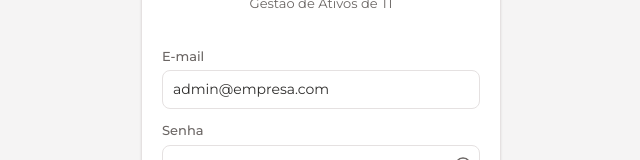
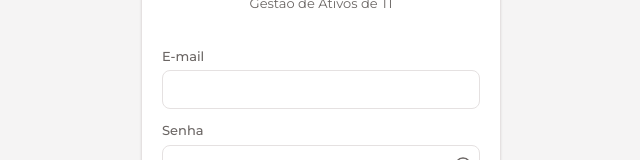
Before and after one commit to paglioni10/Gestao_ativos_T.I, a React (Vite) app in the folder frontend/: page /login in a window 1280 px wide. Shown: the part 299-459 px from the top of the page, without its empty margins (319-959 px from the left). Built offline with nearby package versions, Linux system fonts and the light colour scheme; no server answers.

Commit message:
fix: campo de email do login vem em branco por padrao

```diff
--- a/frontend/src/pages/Login.tsx
+++ b/frontend/src/pages/Login.tsx
@@ -10,7 +10,7 @@ import { api } from "../lib/api";
 export function Login() {
   const { login } = useAuth();
   const navigate = useNavigate();
-  const [email, setEmail] = useState("admin@empresa.com");
+  const [email, setEmail] = useState("");
   const [password, setPassword] = useState("");
   const [error, setError] = useState("");
   const [submitting, setSubmitting] = useState(false);
```
